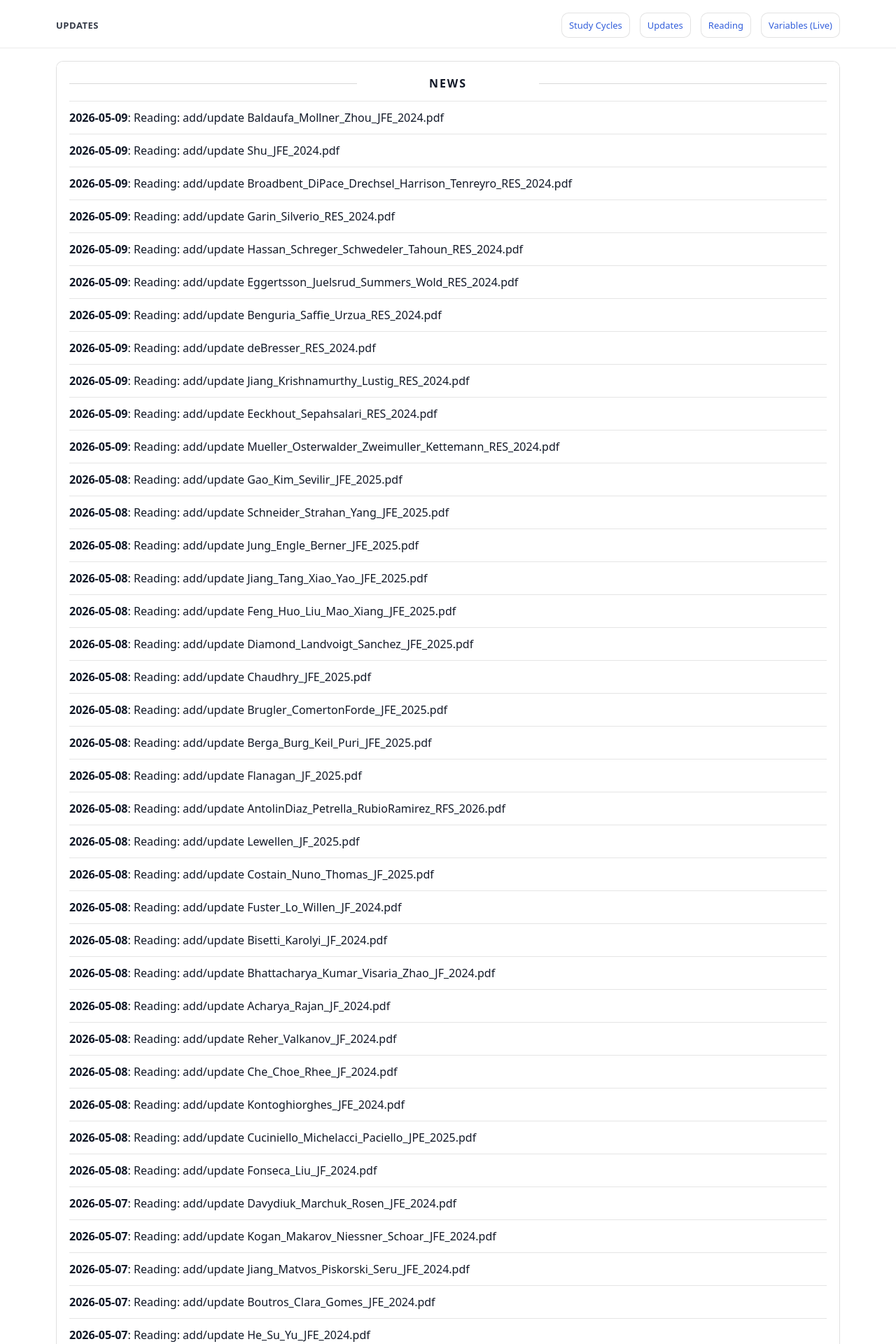
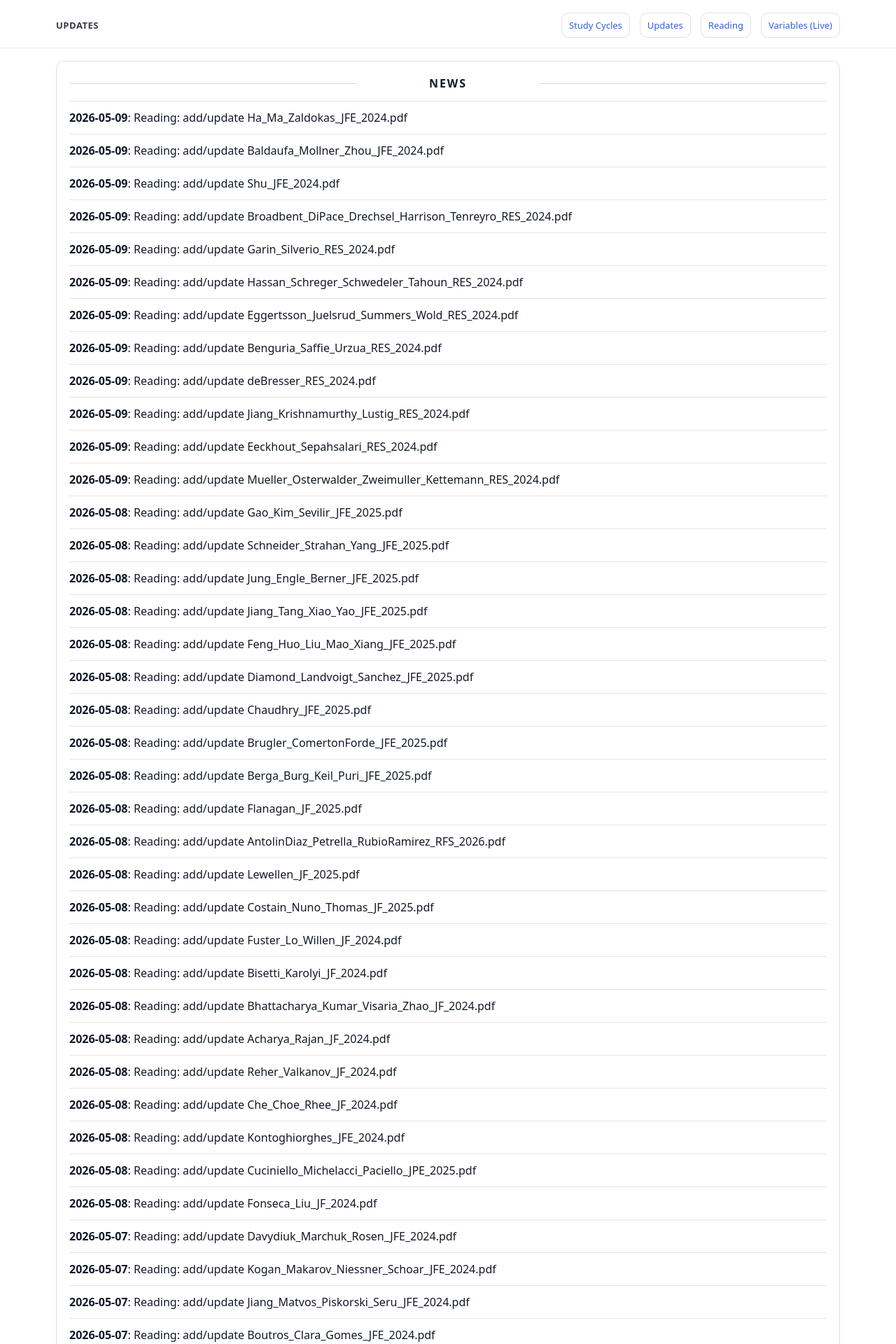
Before and after one commit to yaxinzn/study-archive, a Jekyll site: the page built from updates/index.md, in a window 1280 px wide. Shown: the top 1920 px of the page at 70% size. Built offline with Jekyll 4.4.1, drawn with Linux system fonts in a browser that asks for light colours; some of the changed text lies outside the part shown.

Commit message:
chore: update NEWS feed

```diff
--- a/_data/news.yml
+++ b/_data/news.yml
@@ -1,4 +1,7 @@
 # Auto-generated update history (sorted newest -> oldest). Do not edit manually.
+- ts: "1778315167"
+  date: "2026-05-09"
+  title: "Reading: add/update Ha_Ma_Zaldokas_JFE_2024.pdf"
 - ts: "1778314577"
   date: "2026-05-09"
   title: "Reading: add/update Baldaufa_Mollner_Zhou_JFE_2024.pdf"
```
